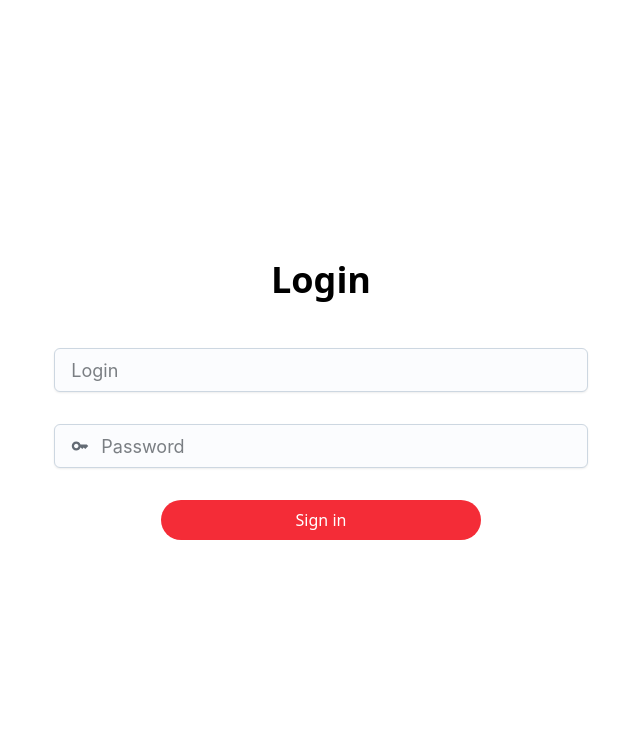
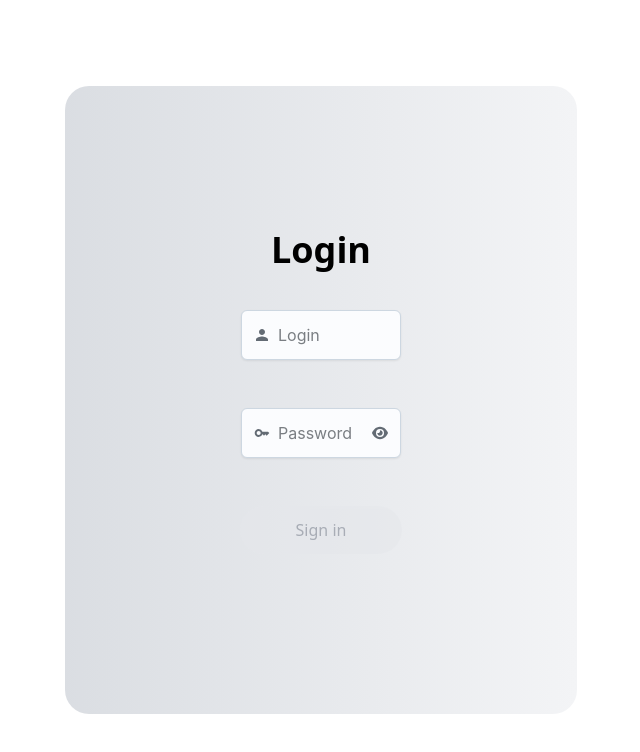
Before and after one commit to xxrtemy/E-com, a React (Vite) app: page /auth in a window 1280 px wide. Shown: the top 752 px of the page, without its empty margins (319-959 px from the left). Built offline with nearby package versions, Linux system fonts and the light colour scheme; no server answers.

Commit message:
modif: login component

```diff
--- a/src/components/Auth/Login.jsx
+++ b/src/components/Auth/Login.jsx
@@ -5,64 +5,89 @@ import Button from '../ui/Button';
 import Heading from '../ui/Heading'
 import { useNavigate } from 'react-router-dom';
 import { MdKey } from "react-icons/md";
+import { IoMdPerson } from "react-icons/io";
+import { FaEye } from "react-icons/fa6";
+import { useForm } from "react-hook-form"
 
 
-const Login = () => {
+const Login = (props) => {
     let navigate = useNavigate();
-    const [loginValue, setLoginValue] = React.useState('')
-    const [passValue, setPassValue] = React.useState('')
-    const [error,setError] = React.useState(false)
+    const [visiblePass, setVisiblePass] = React.useState(false)
+
+    const {
+        register,
+        reset,
+        handleSubmit,
+        formState: {
+            errors,
+            isValid
+        },
+    } = useForm({
+        mode: "all"
+    });
 
 
 
-    const onSubmit = () =>{
-        if(loginValue && passValue) {
-            alert(loginValue + passValue)
-            navigate('/');
-        }else{
-            alert('нет данных')
-            setError(true)
-        }
+    const onSubmit = (data) =>{
+        props.data.some(obj => obj.login === data.login && obj.password === data.password) ?
+        (
+          reset(),
+          navigate('/')
+        )
+        :
+          alert('Неверно указан номер телефона или пароль');
       }
 
+
     return (
-    <div className='flex h-screen flex-col justify-center'>
+    <div className='flex h-screen flex-col justify-center sm:px-10 xl:px-96'>
+        <div className="hero-bg-color overflow-hidden sm:py-10 sm:px-2 rounded-3xl xl:px-40 xl:py-36">
         <Heading
             title="Login"
         />
-        <div className=" flex flex-col items-center gap-8">
+            <form onSubmit={handleSubmit(onSubmit)} className=" flex flex-col items-center xl:gap-8 sm:gap-2">
                 <Input
                     type="text"
-                value={loginValue}
-                onChange={(event) => setLoginValue(event.target.value)}
-                className='w-5/12'
+                    className='form-input w-5/12 sm:w-10/12 sm:px-8 sm:text-sm xl:p-3 xl:text-2xl'
                     disabled={false}
-                placeholder="Login"
-                size="lg"
+                    placeholder={errors?.login ? errors.login.message : "Login"}
+                    error={!!errors.login}
                     variant="outlined"
+                    startDecorator={<IoMdPerson />}
+                    {
+                        ...register("login",{
+                            required: "Login is required"
+                        })
+                    }
                 />
                 <Input
-                type="password"
-                value={passValue}
-                error={error}
-                onChange={(event) => setPassValue(event.target.value)}
-                className='w-5/12'
+                    type={visiblePass ? 'text' : 'password'}
+                    className='form-input w-5/12 sm:w-10/12 sm:px-8 sm:text-sm xl:p-3 xl:text-2xl'
                     disabled={false}
-                placeholder="Password"
-                size="lg"
+                    placeholder={errors?.password ? errors.password.message : "Password"}
                     variant="outlined"
                     startDecorator={<MdKey />}
+                    endDecorator={<FaEye className={visiblePass ? 'cursor-pointer text-primary' : 'cursor-pointer'}  onMouseUp={() => setVisiblePass(false)} onMouseDown={() => setVisiblePass(true)} />}
+                    error={!!errors.password}
+                    {
+                        ...register('password',{
+                            required: "Password is required",
+                            validate: value => value && value[0] === value[0].toUpperCase(),
+                            minLength: { value: 5, message: "Пароль должен содержать минимум 5 символа" }
+                        })
+                    }
                 />
                 <Button
-                children="w-3/12"
                     text="Sign in"
+                    children="xl:px-14 xl:py-3 sm:px-2 sm:py-1 mb-4"
                     bgColor="bg-primary"
                     textColor="text-white"
-                handler={() => onSubmit()}
+                    disabled={!isValid}
                 />
+            </form>
         </div>
     </div>
   )
 }
 
-export default Login
+export default Login;
```
Lines whose indentation alone changed are shown as unchanged.
